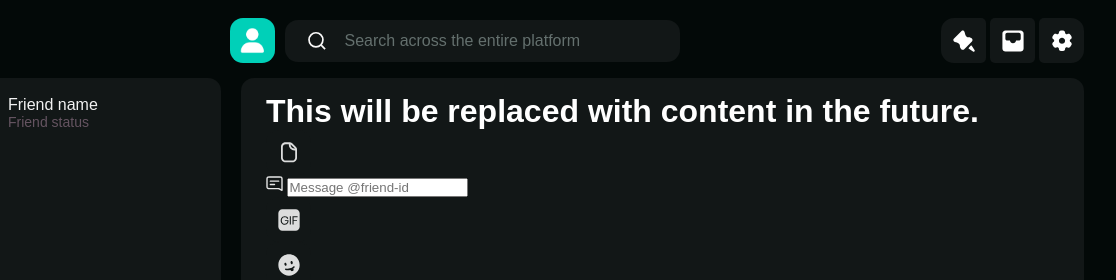
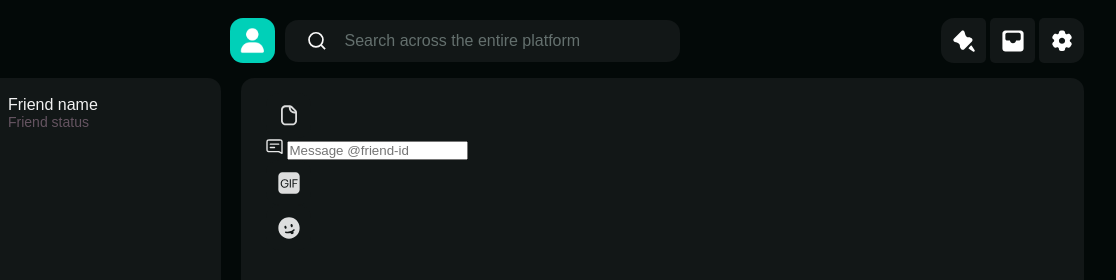
Before and after one commit to echoir-oss/client-web, a plain HTML site: page index.html in a window 1280 px wide. Shown: the top 280 px of the page, 164-1280 px from the left. Drawn offline with Linux system fonts and the light colour scheme; a web font is replaced by a local one.

Commit message:
Remove "Content" message

```diff
--- a/index.html
+++ b/index.html
@@ -80,7 +80,6 @@
                         </div>
                     </div>
                     <div class="app-content">
-                        <h1>This will be replaced with content in the future.</h1>
                         <div class="input-container">
                             <div class="upload-button button-input btn-div" id="pinned">
                                 <img src="Assets/upload.svg" alt="Upload icon" class="btn-icon">
```
